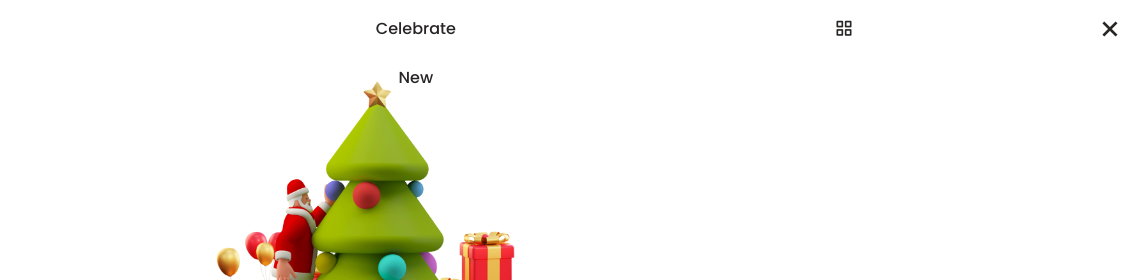
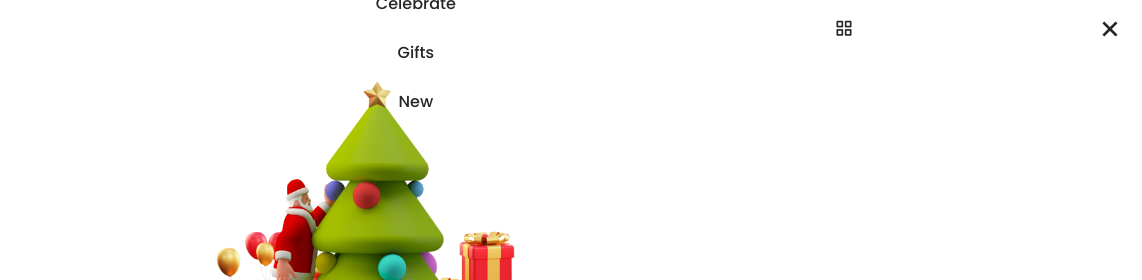
Before and after one commit to Victor3x/christmas-project, a website built with Vite: page index.html in a window 1280 px wide. Shown: the top 280 px of the page, 138-1280 px from the left. Built offline with nearby package versions, Linux system fonts and the light colour scheme.

Commit message:
feat: scroll sections active link

```diff
--- a/index.html
+++ b/index.html
@@ -25,6 +25,9 @@
           </li>
           <li class="nav__item">
             <a href="#celebrate" class="nav__link">Celebrate</a>
+          </li>
+          <li class="nav__item">
+            <a href="#gift" class="nav__link">Gifts</a>
           </li>
           <li class="nav__item">
             <a href="#new" class="nav__link">New</a>
@@ -93,7 +96,7 @@
       </div>
     </section>
 
-    <section class="gift section container">
+    <section class="gift section container" id="gift">
       <h2 class="section__title">Share A Gift</h2>
 
       <div class="gift__container grid">
--- a/src/css/styles.css
+++ b/src/css/styles.css
@@ -227,6 +227,10 @@ button {
 
 .scroll-header {
   box-shadow: 0 1px 4px hsla(0, 4%, 15%, .1);
+}
+
+.active-link {
+  color: var(--first-color)
 }
 
 /*=============== HOME ===============*/
--- a/src/js/main.js
+++ b/src/js/main.js
@@ -48,3 +48,25 @@ let newSwiper = new Swiper(".new-swiper", {
     }
   },
 });
+
+/*=============== SCROLL SECTIONS ACTIVE LINK ===============*/
+
+const sections = document.querySelectorAll('section[id]')
+
+function scrollActive(){
+  const scrollY = window.pageYOffset
+
+  sections.forEach(current => {
+    const sectionHeight = current.offsetHeight
+    const sectionTop = current.offsetTop - 58
+    const sectionId = current.getAttribute('id')
+
+    if(scrollY > sectionTop && scrollY <= sectionTop + sectionHeight) {
+      document.querySelector('.nav__menu a[href*=' + sectionId + ']').classList.add('active-link')
+    } else {
+      document.querySelector('.nav__menu a[href*=' + sectionId + ']').classList.remove('active-link')
+    }
+  })
+}
+
+window.addEventListener('scroll', scrollActive)
```
